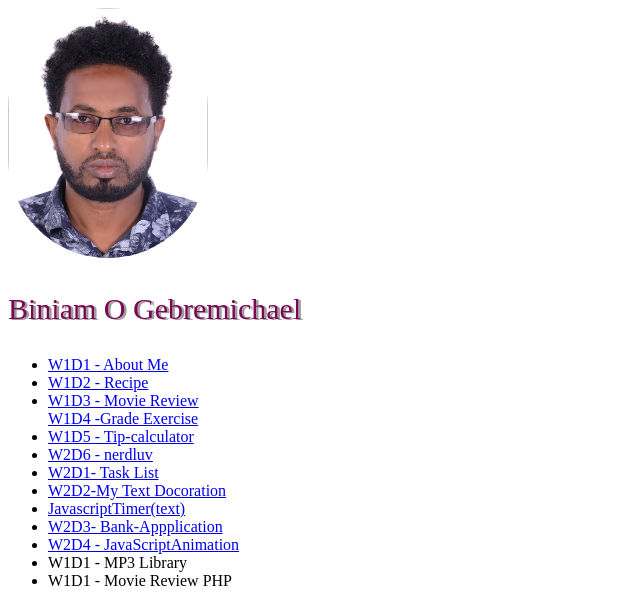
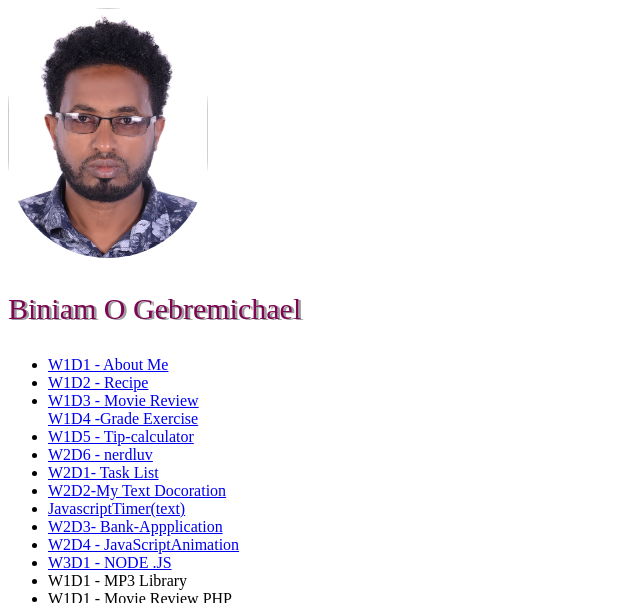
Before and after one commit to biniammiu2022/biniam-okbe, a plain HTML site: page index.html in a window 1280 px wide. Shown: the top 603 px of the page, without its empty margins (0-640 px from the left). Drawn offline with Linux system fonts and the light colour scheme.

Commit message:
first commit

```diff
--- a/index.html
+++ b/index.html
@@ -74,6 +74,9 @@
           W2D4 - JavaScriptAnimation</a
         >
       </li>
+      <li>
+        <a href="/pdf/BINI.pdf"> W3D1 - NODE .JS </a>
+      </li>
       <li>W1D1 - MP3 Library</li>
       <li>W1D1 - Movie Review PHP</li>
     </ul>
```
Also changed, not shown: 1 other file.
